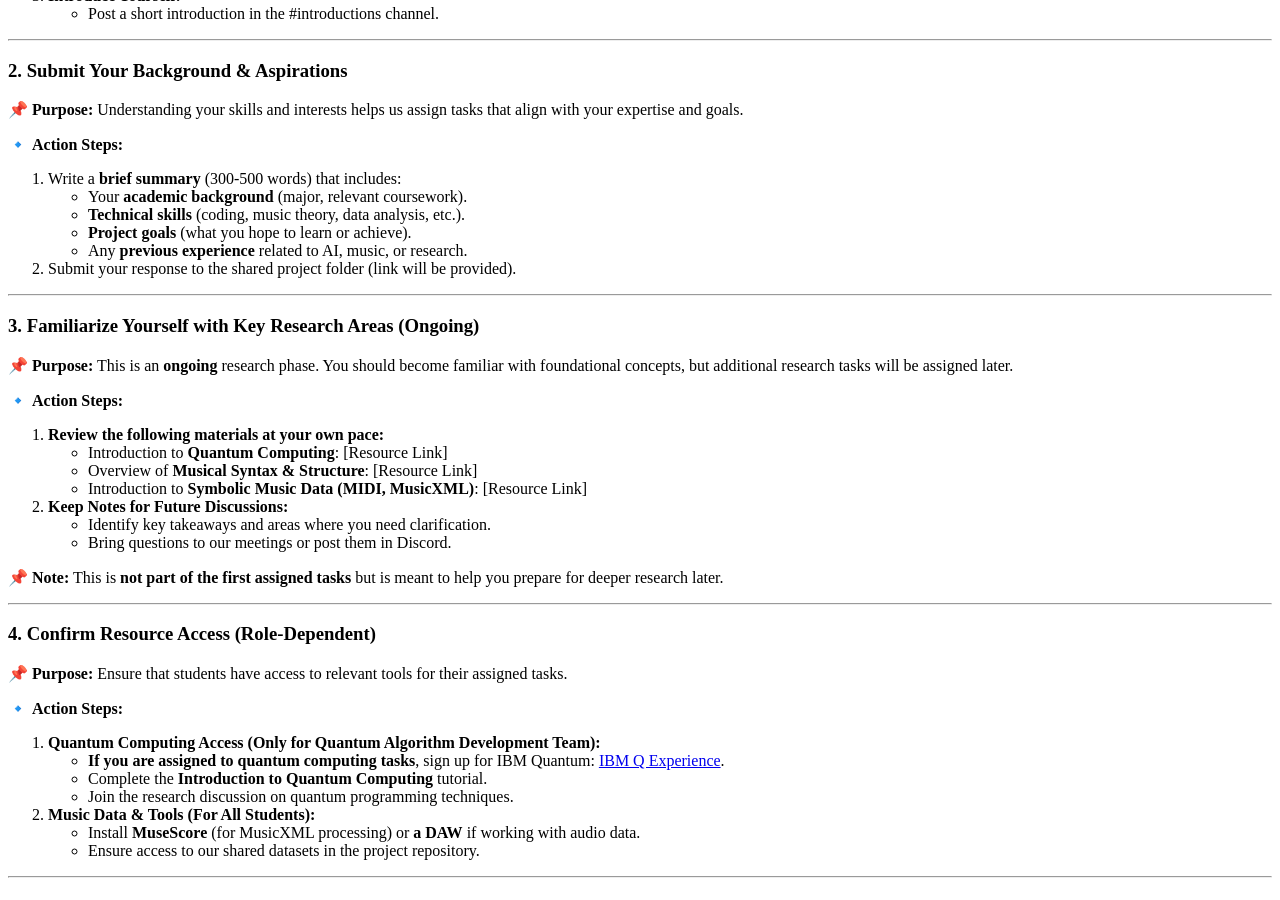
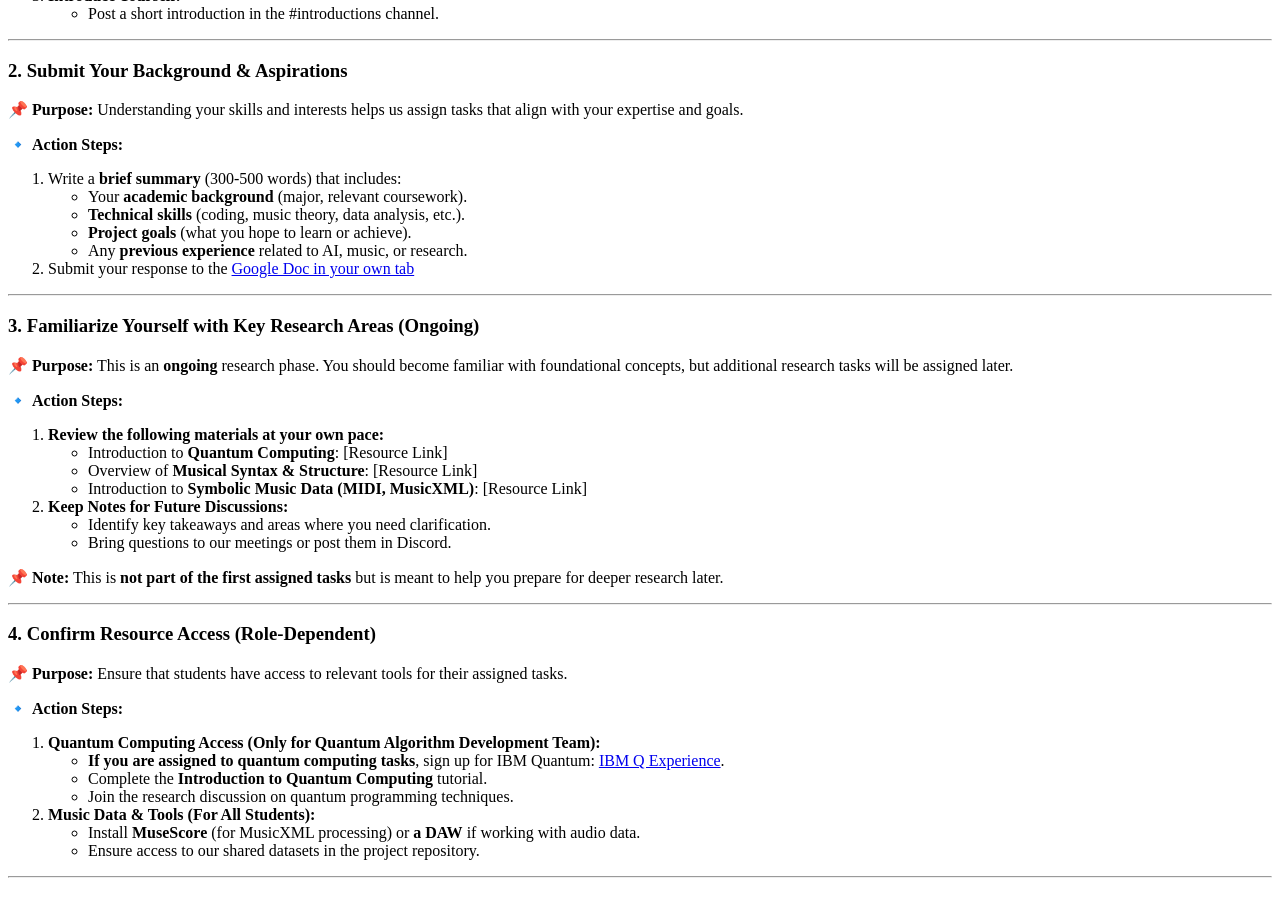
Before and after one commit to CHI-CityTech/QuantumMusic, a Jekyll site: the page built from startup_tasks.md, in a window 1280 px wide and 900 px high, scrolled down 999 px. Built offline with Jekyll 4.4.1, drawn with Linux system fonts in a browser that asks for light colours; our own code applies the rules of GitHub Pages for plain Markdown files.

Commit message:
Update startup_tasks.md

```diff
--- a/startup_tasks.md
+++ b/startup_tasks.md
@@ -58,7 +58,7 @@ The GitHub repository we will be using is [CHI-CityTech/QuantumMusic](https://gi
    - **Technical skills** (coding, music theory, data analysis, etc.).
    - **Project goals** (what you hope to learn or achieve).
    - Any **previous experience** related to AI, music, or research.
-2. Submit your response to the shared project folder (link will be provided).
+2. Submit your response to the [Google Doc in your own tab](https://docs.google.com/document/d/1irvSptRh2xP27G0XO2RjiEwxyW56vLahqmT4fDZtWR8/edit?usp=sharing)
 
 ---
 
```
